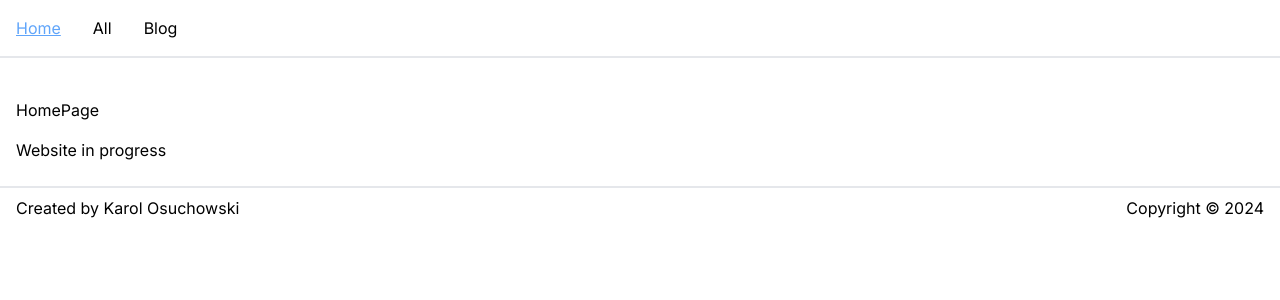
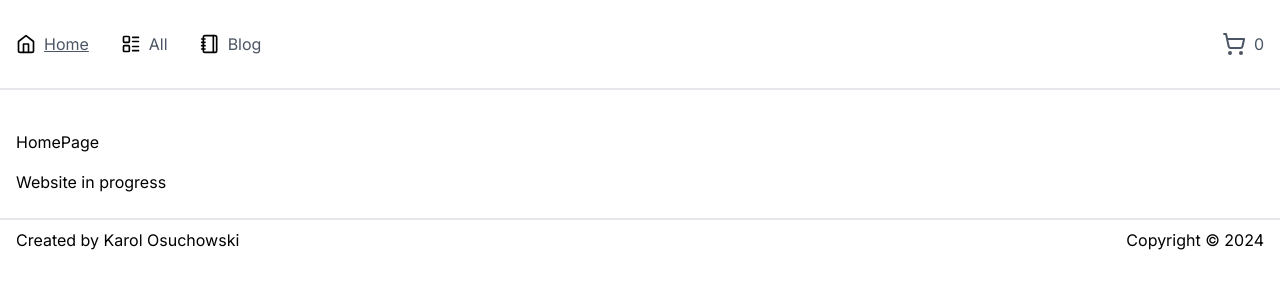
Before and after one commit to niemaco/nextjs-shop, a Next.js app: page / in a window 1280 px wide. Shown: the top 300 px of the page. Built offline with nearby package versions, Linux system fonts and the light colour scheme.

Commit message:
Add first icons

```diff
--- a/package.json
+++ b/package.json
@@ -14,6 +14,7 @@
 		"@next/mdx": "^14.1.1",
 		"@types/mdx": "^2.0.11",
 		"clsx": "^2.1.0",
+		"lucide-react": "^0.344.0",
 		"next": "14.1.0",
 		"react": "^18",
 		"react-dom": "^18",
--- /dev/null
+++ b/src/components/atoms/BaseIcon.tsx
@@ -0,0 +1,13 @@
+import dynamic from "next/dynamic";
+import { type LucideProps } from "lucide-react";
+import dynamicIconImports from "lucide-react/dynamicIconImports";
+
+interface IconProps extends LucideProps {
+	name: keyof typeof dynamicIconImports;
+}
+
+export const BaseIcon = ({ name, ...props }: IconProps) => {
+	const LucideIcon = dynamic(dynamicIconImports[name]);
+
+	return <LucideIcon {...props} />;
+};
--- a/src/components/molecules/MainNav.tsx
+++ b/src/components/molecules/MainNav.tsx
@@ -1,36 +1,58 @@
+import { ShoppingCart } from "lucide-react";
 import { ActiveLink, type ActiveLinkProps } from "@/ui/atoms/ActiveLink";
+import { BaseIcon } from "@/ui/atoms/BaseIcon";
 
 const className: string =
-	"p-4 first:pl-0 last:pr-0 text-grey-400 hover:text-blue-400 focus-visible:text-blue-400";
+	"text-gray-600 group-hover:text-blue-400 group-focus-visible:text-blue-400";
 
-const navLinks: ActiveLinkProps<string>[] = [
+type NavLink = ActiveLinkProps<string> & {
+	icon?: string;
+};
+
+const navLinks: NavLink[] = [
 	{
 		children: "Home",
 		href: "/",
 		exact: true,
+		icon: "home",
 	},
 	{
 		children: "All",
 		href: "/products",
+		icon: "layout-list",
 	},
 	{
 		children: "Blog",
 		href: "/blog",
+		icon: "notebook",
 	},
 ];
 
 export const MainNav = () => {
 	return (
-		<nav>
-			<ul className="list-none">
-				<li>
-					{navLinks.map(({ href, children, exact }, index) => (
+		<nav className="flex items-center justify-between">
+			<ul className="flex list-none flex-wrap">
+				{navLinks.map(({ href, children, exact, icon }, index) => (
+					<li key={index} className="group flex items-center gap-x-2 p-4 first:pl-0 last:pr-0 ">
+						{icon && (
+							<BaseIcon
+								name={icon}
+								size={20}
+								className="group-hover:text-blue-400 group-focus-visible:text-blue-400"
+							/>
+						)}
 						<ActiveLink key={index} href={href} className={className} exact={exact}>
 							{children}
 						</ActiveLink>
-					))}
-				</li>
+					</li>
+				))}
 			</ul>
+
+			<div className="flex text-gray-600">
+				<ShoppingCart className="mr-2" />
+				<span>0</span>
+				<span className="sr-only">Shopping Cart</span>
+			</div>
 		</nav>
 	);
 };
```
Also changed, not shown: src/app/(static-page)/blog/[filename]/icons.mdx (added, +75 -0 lines), 1 other file (tests, documents, lock files or other folders).
